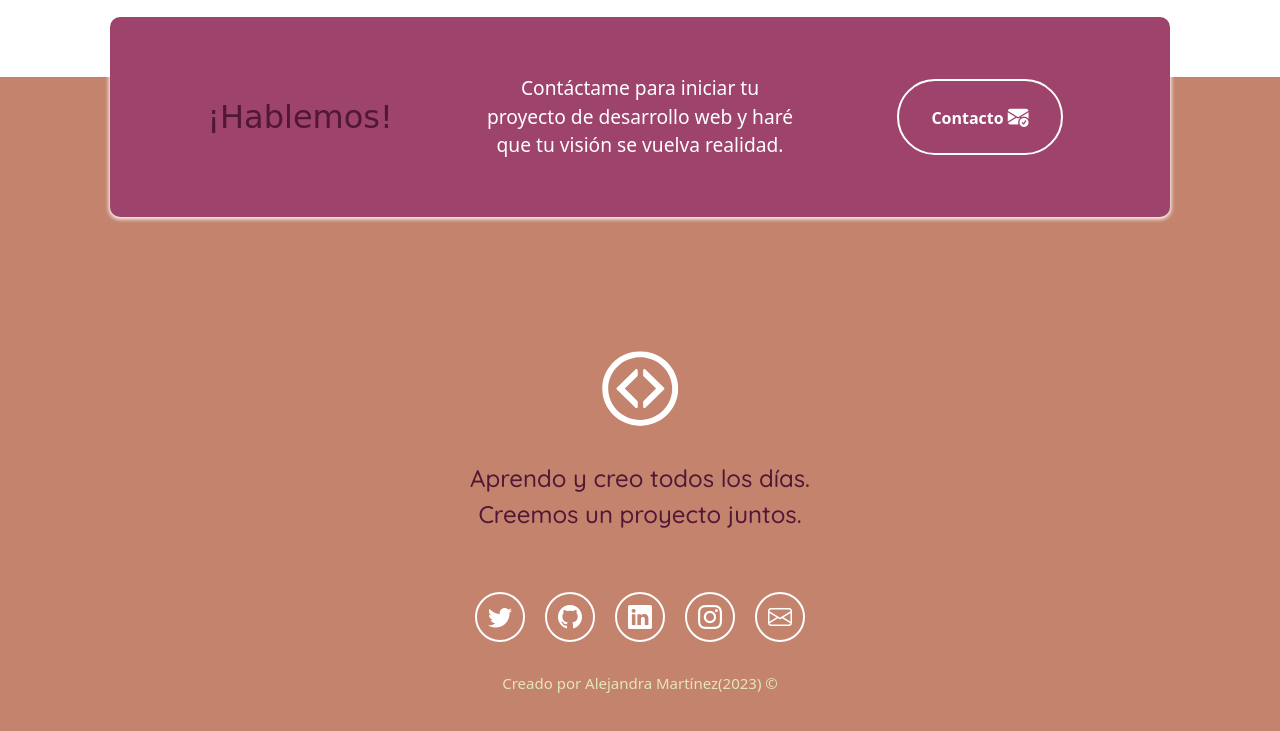
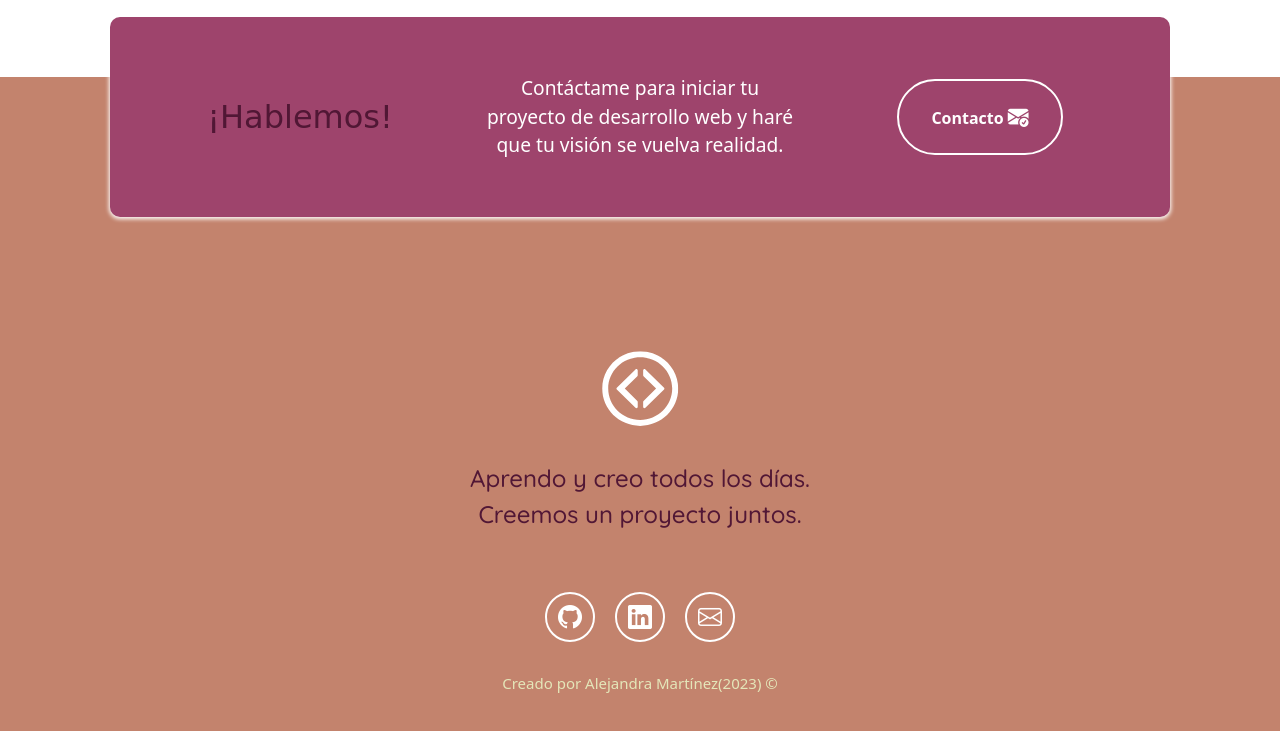
Before and after one commit to alejamartin/alejamartin.github.io, a plain HTML site: page index.html in a window 1280 px wide. Shown: the part 3961-4692 px from the top of the page. Drawn offline with nearby package versions, Linux system fonts and the light colour scheme; a web font is replaced by a local one.

Commit message:
Add files via upload

```diff
--- a/index.html
+++ b/index.html
@@ -366,18 +366,12 @@
       <img class="footer-logo" src="imagenes/icono-blanco.svg" alt="Logo del portafolio">
       <p class="footer-texto text-center">Aprendo y creo todos los días.<br>Creemos un proyecto juntos.</p>
       <div class="iconos-redes-sociales d-flex flex-wrap align-items-center justify-content-center">
-        <a href="#" target="_blank" rel="noopener noreferrer">
-          <i class="bi bi-twitter"></i>
-        </a>
         <a href="https://github.com/alejamartin" target="_blank" rel="noopener noreferrer">
           <i class="bi bi-github"></i>
         </a>
-        <a href="linkedin.com/in/alejanmartin" target="_blank" rel="noopener noreferrer">
+        <a href="https://www.linkedin.com/in/alejanmartin" target="_blank" rel="noopener noreferrer">
           <i class="bi bi-linkedin"></i>
-        </a>
-        <a href="#" target="_blank" rel="noopener noreferrer">
-          <i class="bi bi-instagram"></i>
-        </a>
+
         <a href="mailto:alejandramartinezvazquez05@gmail.com" target="_blank" rel="noopener noreferrer">
           <i class="bi bi-envelope"></i>
         </a>
```
